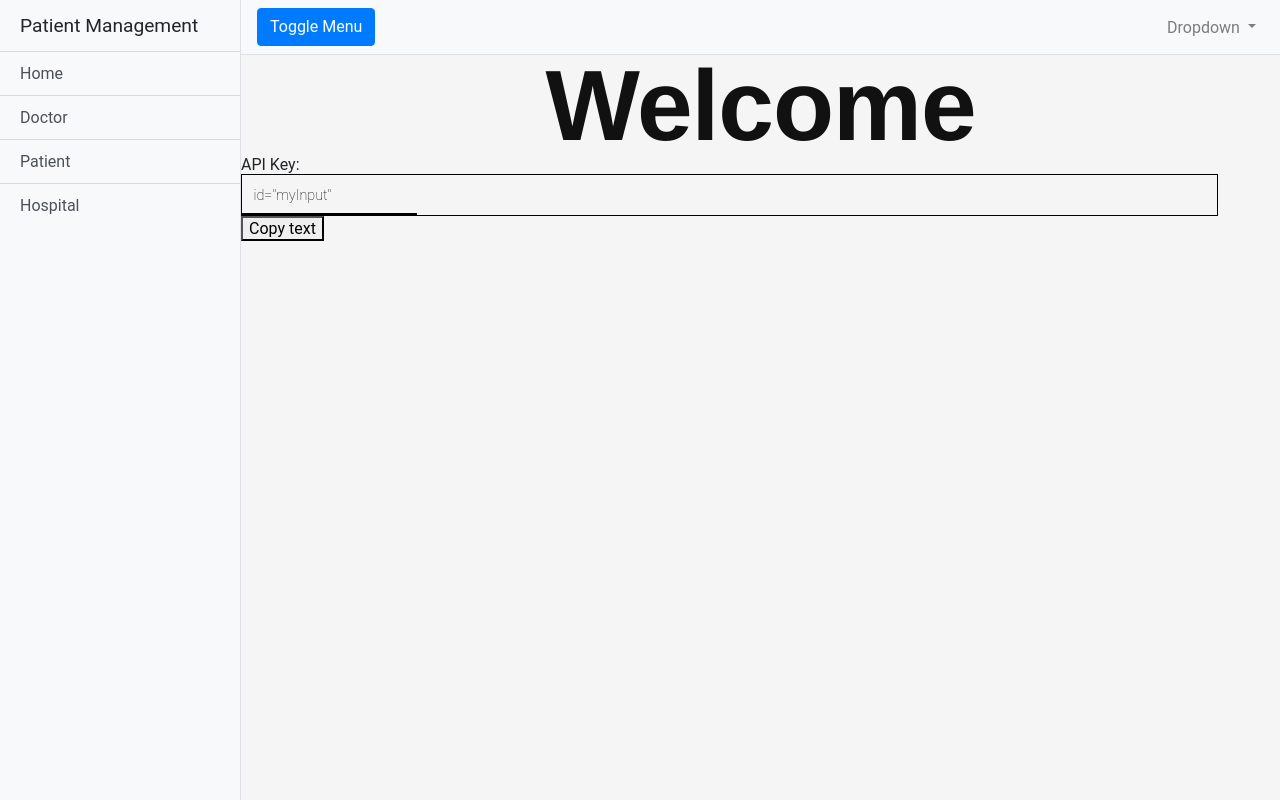
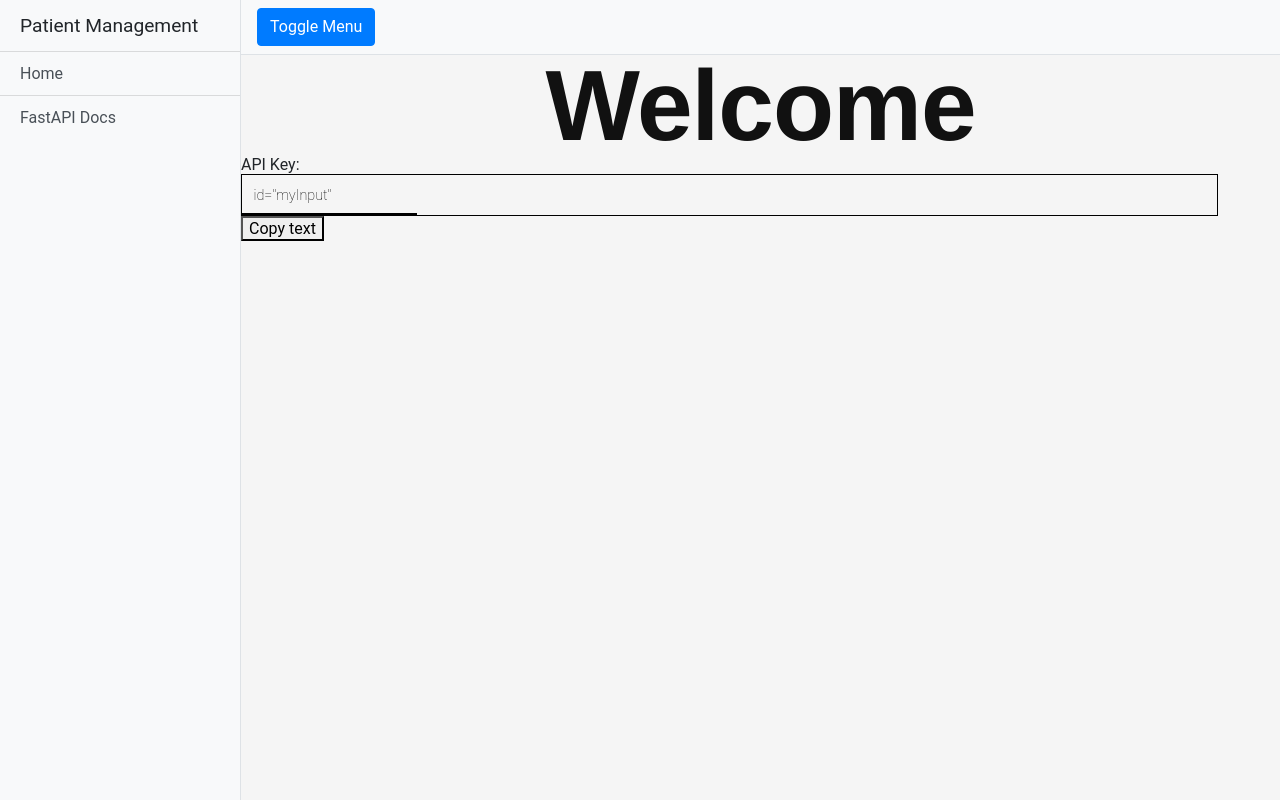
Before and after one commit to meet2712/Patient_Management_FrontEnd, a Flask app: template templates/test.html in a window 1280 px wide. Run offline with Flask 2, Linux system fonts and the light colour scheme; the template is opened without the code that fills it, so the values that code supplies are empty; some libraries are stand-ins or nearby versions.

Commit message:
Update test.html

```diff
--- a/templates/test.html
+++ b/templates/test.html
@@ -31,10 +31,8 @@
   <div class="bg-light border-right" id="sidebar-wrapper">
     <div class="sidebar-heading">Patient Management</div>
     <div class="list-group list-group-flush">
-      <a href="/" class="list-group-item list-group-item-action bg-light">Home</a>
-      <a href="#" class="list-group-item list-group-item-action bg-light">Doctor</a>
-      <a href="#" class="list-group-item list-group-item-action bg-light">Patient</a>
-      <a href="#" class="list-group-item list-group-item-action bg-light">Hospital</a>
+        <a href="https://patient-managment-api.herokuapp.com/" class="list-group-item list-group-item-action bg-light">Home</a>
+        <a href="https://patient-managment-api.herokuapp.com/docs" class="list-group-item list-group-item-action bg-light">FastAPI Docs</a>
     </div>
   </div>
   <!-- /#sidebar-wrapper -->
@@ -53,17 +51,17 @@
       <div class="collapse navbar-collapse" id="navbarSupportedContent">
         <ul class="navbar-nav ml-auto mt-2 mt-lg-0">
           <li class="nav-item dropdown">
-            <a class="nav-link dropdown-toggle" href="#" id="navbarDropdown" role="button" data-toggle="dropdown"
-               aria-haspopup="true" aria-expanded="false">
-              Dropdown
-            </a>
-            <div class="dropdown-menu dropdown-menu-right" aria-labelledby="navbarDropdown">
-              <a class="dropdown-item" href="#">Home</a>
-              <a class="dropdown-item" href="#">About</a>
-              <a class="dropdown-item" href="#">Contact</a>
-              <div class="dropdown-divider"></div>
-              <a class="dropdown-item" href="#">Profile</a>
-            </div>
+<!--            <a class="nav-link dropdown-toggle" href="#" id="navbarDropdown" role="button" data-toggle="dropdown"-->
+<!--               aria-haspopup="true" aria-expanded="false">-->
+<!--              Dropdown-->
+<!--            </a>-->
+<!--            <div class="dropdown-menu dropdown-menu-right" aria-labelledby="navbarDropdown">-->
+<!--              <a class="dropdown-item" href="#">Home</a>-->
+<!--              <a class="dropdown-item" href="#">About</a>-->
+<!--              <a class="dropdown-item" href="#">Contact</a>-->
+<!--              <div class="dropdown-divider"></div>-->
+<!--              <a class="dropdown-item" href="#">Profile</a>-->
+<!--            </div>-->
           </li>
         </ul>
       </div>
```
